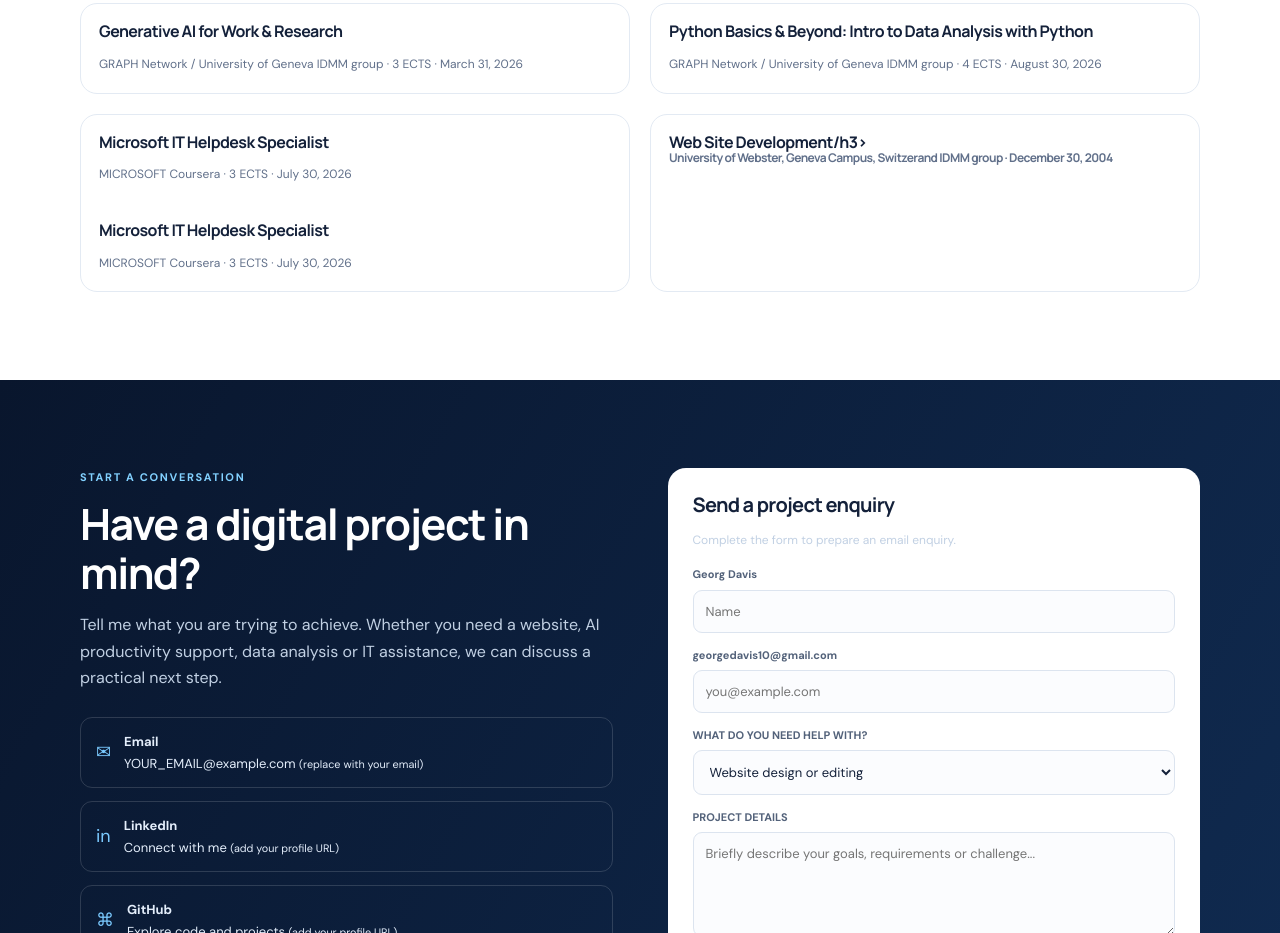
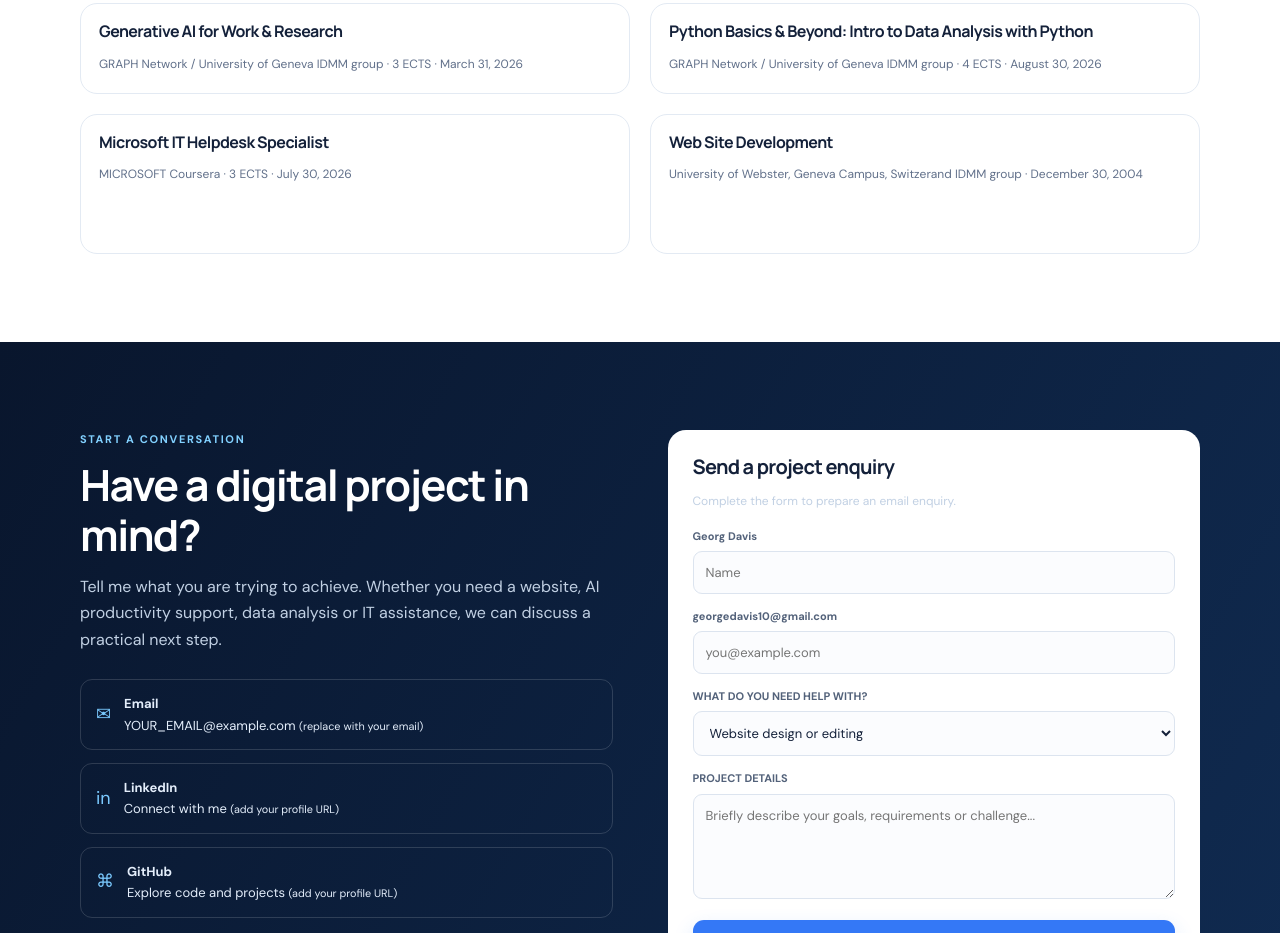
Before and after one commit to geokwedav/george-davis-portfolio, a plain HTML site: page index.html in a window 1280 px wide. Shown: the part 4512-5445 px from the top of the page. Drawn offline with Linux system fonts and the light colour scheme.

Commit message:
Update index.html

```diff
--- a/index.html
+++ b/index.html
@@ -90,8 +90,8 @@
       <div class="cert-grid">
         <article class="cert-card"><div class="cert-info"><h3>Generative AI for Work & Research</h3><p>GRAPH Network / University of Geneva IDMM group · 3 ECTS · March 31, 2026</p></div></article>
         <article class="cert-card"><div class="cert-info"><h3>Python Basics & Beyond: Intro to Data Analysis with Python</h3><p>GRAPH Network / University of Geneva IDMM group · 4 ECTS · August 30, 2026</p></div></article>
-        <article class="cert-card"><div class="cert-info"><h3>Microsoft IT Helpdesk Specialist</h3><p>MICROSOFT Coursera · 3 ECTS · July 30, 2026</p></div><div class="cert-info"><h3>Microsoft IT Helpdesk Specialist</h3><p>MICROSOFT Coursera · 3 ECTS · July 30, 2026</p></div></article>
-      <article class="cert-card"><div class="cert-info"><h3>Web Site Development/h3><p>University of Webster, Geneva Campus, Switzerand IDMM group · December 30, 2004</p></div></article>
+        <article class="cert-card"><div class="cert-info"><h3>Microsoft IT Helpdesk Specialist</h3><p>MICROSOFT Coursera · 3 ECTS · July 30, 2026</p></div><div class="cert-info"><h3></p></div></article>
+      <article class="cert-card"><div class="cert-info"><h3>Web Site Development</h3><p>University of Webster, Geneva Campus, Switzerand IDMM group · December 30, 2004</p></div></article>
       </div>
     </div></section>
 
```
